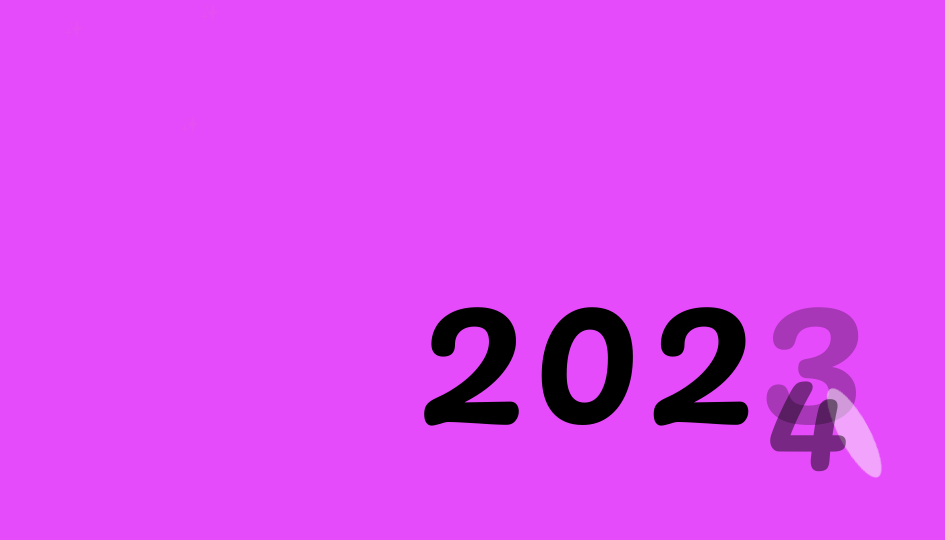
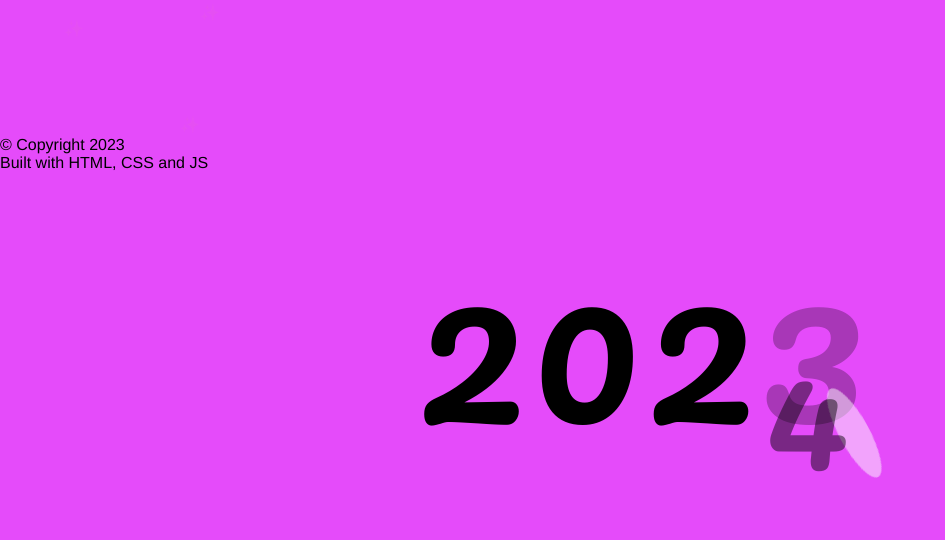
Before and after one commit to Lakshmi519/NewYear, a plain HTML site: page index.html in a window 1280 px wide. Shown: the part 61-601 px from the top of the page, without its empty margins (0-945 px from the left). Drawn offline with Linux system fonts and the light colour scheme; a web font is replaced by a local one.

Commit message:
added footer section

```diff
--- a/index.html
+++ b/index.html
@@ -52,5 +52,6 @@
         </div>
         <p id="four">4</p>
     </div>
+    <footer>&copy; Copyright 2023 <br> Built with HTML, CSS and JS</footer>
 </body>
 </html>
```
